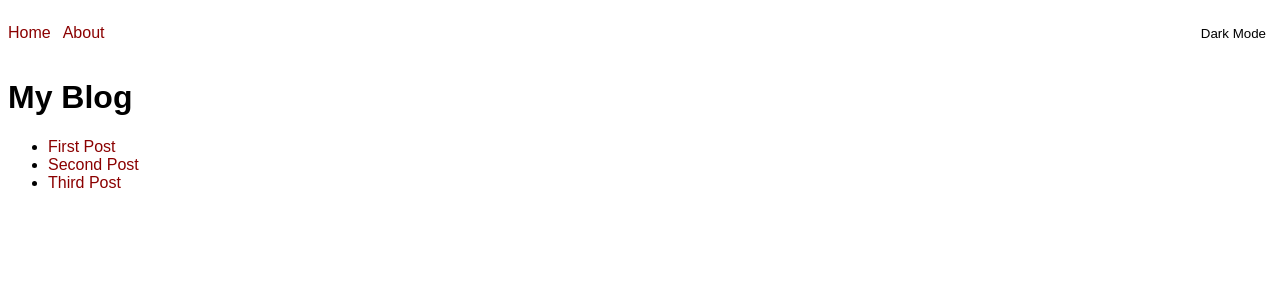
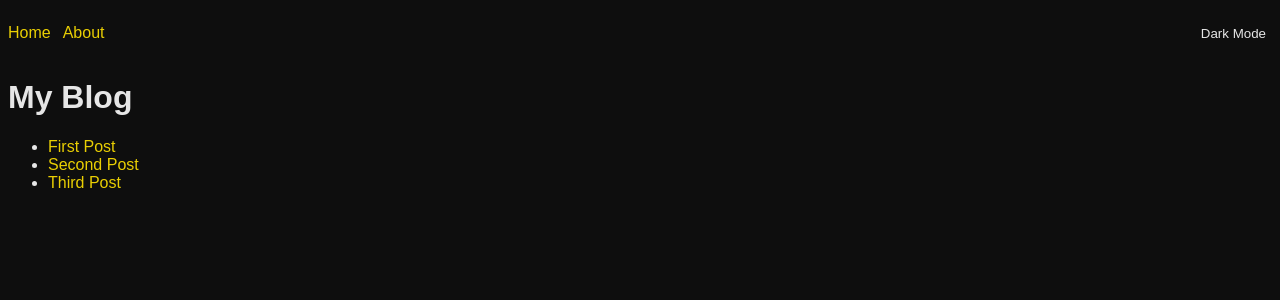
Before and after one commit to radu-lefter/next-blog, a Next.js app: page / in a window 1280 px wide. Shown: the top 300 px of the page. Built offline with nearby package versions, Linux system fonts and the light colour scheme.

Commit message:
added styles for the themes

```diff
--- a/components/ThemeSwitch.js
+++ b/components/ThemeSwitch.js
@@ -13,6 +13,7 @@ function ThemeSwitch() {
       <style jsx>{`
         button {
           background: none;
+          color: inherit;
           border: none;
           cursor: pointer;
         }
--- a/styles/globals.css
+++ b/styles/globals.css
@@ -1,9 +1,25 @@
+/* Light Theme */
+:root {
+  --background-color: white;
+  --link-color: darkred;
+  --text-color: black;
+}
+
+/* Dark Theme */
+:root {
+  --background-color: rgb(14, 14, 14);
+  --link-color: rgb(234, 207, 3);
+  --text-color: rgb(230, 230, 230);
+}
+
 body {
     font-family: Arial, Helvetica, sans-serif;
+    background-color: var(--background-color);
+    color: var(--text-color);
   }
 
   a {
-    color: darkred;
+    color: var(--link-color);
     text-decoration: none;
   }
 
```
